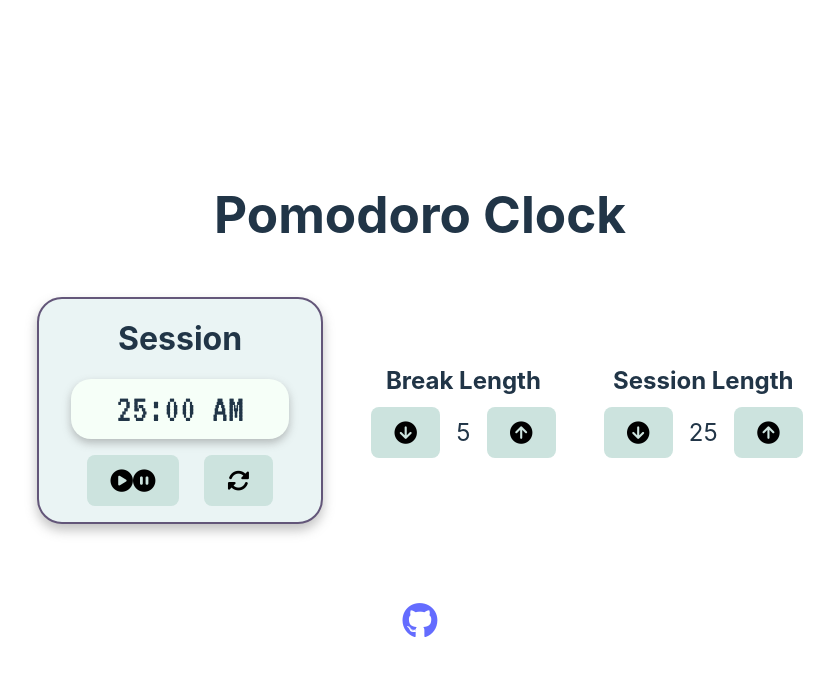
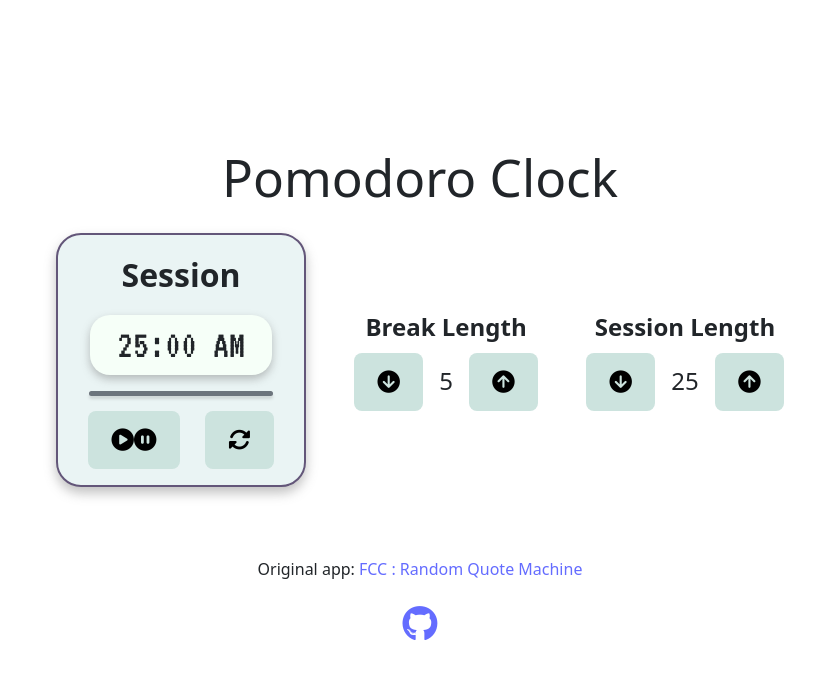
Before and after one commit to Adri-0311/pomodoro-clock, a React (Vite) app: page / in a window 1280 px wide. Shown: the top 678 px of the page, without its empty margins (220-1054 px from the left). Built offline with nearby package versions, Linux system fonts and the light colour scheme.

Commit message:
Replace SWC to Babel and improve the style

```diff
--- a/index.html
+++ b/index.html
@@ -1,20 +1,36 @@
 <!DOCTYPE html>
-<html lang="en">
-
+<html lang="en" data-bs-theme="">
   <head>
     <meta charset="UTF-8" />
     <link rel="icon" type="image/svg+xml" href="/vite.svg" />
-  <link rel="stylesheet" href="https://cdnjs.cloudflare.com/ajax/libs/font-awesome/6.4.0/css/all.min.css"
+    <link
+      rel="stylesheet"
+      href="https://cdnjs.cloudflare.com/ajax/libs/font-awesome/6.4.0/css/all.min.css"
       integrity="sha512-iecdLmaskl7CVkqkXNQ/ZH/XLlvWZOJyj7Yy7tcenmpD1ypASozpmT/E0iPtmFIB46ZmdtAc9eNBvH0H/ZpiBw=="
-    crossorigin="anonymous" referrerpolicy="no-referrer" />
+      crossorigin="anonymous"
+      referrerpolicy="no-referrer"
+    />
+    <link
+      rel="stylesheet"
+      href="https://cdn.jsdelivr.net/npm/bootstrap@5.3.0/dist/css/bootstrap.min.css"
+    />
+
     <meta name="viewport" content="width=device-width, initial-scale=1.0" />
+    <meta name="author" content="Adrián Curto Sánchez" />
+    <meta
+      name="description"
+      content="Front end development libraries project from freecodecamp"
+    />
     <title>Pomodoro Clock</title>
   </head>
 
   <body>
     <div id="root"></div>
     <script type="module" src="/src/main.jsx"></script>
-  <script crossorigin="anonymous" src="https://cdn.freecodecamp.org/testable-projects-fcc/v1/bundle.js"></script>
+    <script
+      crossorigin="anonymous"
+      src="https://cdn.freecodecamp.org/testable-projects-fcc/v1/bundle.js"
+    ></script>
+    <!-- <script src="https://cdn.jsdelivr.net/npm/bootstrap@5.3.0/dist/js/bootstrap.bundle.min.js"></script> -->
   </body>
-
 </html>
--- a/src/App.jsx
+++ b/src/App.jsx
@@ -1,15 +1,17 @@
-import { useEffect, useRef, useState } from "react";
-import ButtonUpDown from "./components/ButtonUpDown.jsx";
-import Clock from "./components/Clock.jsx";
-import "./App.css";
+import { useEffect, useRef, useState } from 'react';
+import {
+  BREAK_TIME,
+  SESSION_TIME,
+  PAUSE,
+  PLAY,
+  TYPE_SESSION,
+  TYPE_BREAK,
+} from './constants/const';
+import ButtonUpDown from './components/ButtonUpDown.jsx';
+import Clock from './components/Clock.jsx';
+import './App.css';
 
 function App() {
-  const BREAK_TIME = 5,
-    SESSION_TIME = 25,
-    PAUSE = 0,
-    PLAY = 1,
-    TYPE_SESSION = 10,
-    TYPE_BREAK = 11;
   const initState = {
     status: PAUSE,
     sessionType: TYPE_SESSION,
@@ -86,7 +88,7 @@ function App() {
   }, [timeLeft]);
 
   const control = () => {
-    if (timeLeft < 0) {
+    if (timeLeft <= 0) {
       changeSessionBreak();
       audioAlarm.current.play();
       countDown();
@@ -116,53 +118,54 @@ function App() {
     const date = new Date(0);
     date.setSeconds(time);
     let dateFormat = date.toLocaleTimeString([], {
-      hour: "2-digit",
-      minute: "2-digit",
-      second: "2-digit",
+      hour: '2-digit',
+      minute: '2-digit',
+      second: '2-digit',
     });
-    dateFormat = dateFormat.split(":");
-    return dateFormat[0] === "02" ? "60:00" : dateFormat.slice(1).join(":");
+    dateFormat = dateFormat.split(':');
+    return dateFormat[0] === '02' ? '60:00' : dateFormat.slice(1).join(':');
   };
 
   return (
     <>
-      <h1 className="title">Pomodoro Clock</h1>
+      <h1 className='title'>Pomodoro Clock</h1>
 
-      <div className="container-break-session">
+      <div className='container-break-session'>
         <Clock
+          timerState={timerState}
           sessionType={timerState.sessionType}
-          typeSession={TYPE_SESSION}
           timeDisplay={timeDisplay(timeLeft)}
           handlePlayPause={handlePlayPause}
           handleReset={handleReset}
           audioAlarm={audioAlarm}
+          timeLeft={timeLeft}
         />
 
-        <div className="break-container">
-          <div id="break-label" className="label">
+        <div className='break-container'>
+          <div id='break-label' className='label'>
             Break Length
           </div>
           <ButtonUpDown
-            id="break-decrement"
+            id='break-decrement'
             handleLength={handleLength}
             params={{ time: timerState.breakTime, value: -1, type: TYPE_BREAK }}
             isUp={false}
           />
-          <span id="break-length">{timerState.breakTime}</span>
+          <span id='break-length'>{timerState.breakTime}</span>
           <ButtonUpDown
-            id="break-increment"
+            id='break-increment'
             handleLength={handleLength}
             params={{ time: timerState.breakTime, value: 1, type: TYPE_BREAK }}
             isUp={true}
           />
         </div>
 
-        <div className="session-container">
-          <div id="session-label" className="label">
+        <div className='session-container'>
+          <div id='session-label' className='label'>
             Session Length
           </div>
           <ButtonUpDown
-            id="session-decrement"
+            id='session-decrement'
             handleLength={handleLength}
             params={{
               time: timerState.sessionTime,
@@ -171,9 +174,9 @@ function App() {
             }}
             isUp={false}
           />
-          <span id="session-length">{timerState.sessionTime}</span>
+          <span id='session-length'>{timerState.sessionTime}</span>
           <ButtonUpDown
-            id="session-increment"
+            id='session-increment'
             handleLength={handleLength}
             params={{
               time: timerState.sessionTime,
@@ -185,7 +188,16 @@ function App() {
         </div>
       </div>
 
-      <a href="https://github.com/Adri-0311/pomodoro-clock" className="github"><i class="fa-brands fa-github"></i></a>
+      <p className='text-center'>
+        Original app:&nbsp;
+        <a href='https://25--5-clock.freecodecamp.rocks/' target='_balank'>
+          FCC : Random Quote Machine
+        </a>
+      </p>
+
+      <a href='https://github.com/Adri-0311/pomodoro-clock' className='github'>
+        <i className='fa-brands fa-github'></i>
+      </a>
     </>
   );
 }
--- a/src/components/ButtonUpDown.jsx
+++ b/src/components/ButtonUpDown.jsx
@@ -1,6 +1,6 @@
 import '../css/ButtonUpDown.css';
 export default function ButtonUpDown({ id, handleLength, params, isUp }) {
-  let icon = `fa-solid ${isUp ? 'fa-circle-arrow-up' : 'fa-circle-arrow-down'}`;
+  const icon = `fa-solid ${isUp ? 'fa-circle-arrow-up' : 'fa-circle-arrow-down'}`;
   return (
     <button id={id} onClick={() => handleLength(params)}>
       <i className={icon}></i>
--- a/src/components/Clock.jsx
+++ b/src/components/Clock.jsx
@@ -1,24 +1,41 @@
-import "../css/Clock.css";
+import '../css/Clock.css';
+import { TYPE_SESSION } from '../constants/const';
+import ProgressBar from './ProgressBar';
 
-export default function Clock(props) {
+export default function Clock({
+  timerState,
+  sessionType,
+  timeDisplay,
+  handlePlayPause,
+  handleReset,
+  audioAlarm,
+  timeLeft,
+}) {
   return (
-    <div className="clock-container">
-      <div id="timer-label">
-        {props.sessionType === props.typeSession ? "Session" : "Break"}
+    <div className='clock-container'>
+      <div id='timer-label'>
+        {sessionType === TYPE_SESSION ? 'Session' : 'Break'}
       </div>
-      <div id="time-left">{props.timeDisplay}</div>
-      <button id="start_stop" onClick={props.handlePlayPause}>
-        <i className="fa-solid fa-circle-play"></i>
-        <i className="fa-solid fa-circle-pause"></i>
+      <div id='time-left'>{timeDisplay}</div>
+      <ProgressBar
+        timeLeft={timeLeft}
+        status={timerState.status}
+        sessionType={timerState.sessionType}
+        sessionTime={timerState.sessionTime}
+        breakTime={timerState.breakTime}
+      />
+      <button id='start_stop' onClick={handlePlayPause}>
+        <i className='fa-solid fa-circle-play'></i>
+        <i className='fa-solid fa-circle-pause'></i>
       </button>
-      <button id="reset" onClick={props.handleReset}>
-        <i className="fa-solid fa-rotate"></i>
+      <button id='reset' onClick={handleReset}>
+        <i className='fa-solid fa-rotate'></i>
       </button>
       <audio
-        id="beep"
-        src="https://actions.google.com/sounds/v1/alarms/beep_short.ogg"
-        preload="auto"
-        ref={props.audioAlarm}
+        id='beep'
+        src='https://actions.google.com/sounds/v1/alarms/beep_short.ogg'
+        preload='auto'
+        ref={audioAlarm}
       ></audio>
     </div>
   );
--- /dev/null
+++ b/src/components/ProgressBar.jsx
@@ -0,0 +1,37 @@
+import { TYPE_SESSION, TYPE_BREAK, PLAY } from '../constants/const';
+import '../css/ProgressBar.css';
+
+export default function ProgressBar({
+  timeLeft,
+  status,
+  sessionType,
+  sessionTime,
+  breakTime,
+}) {
+  const percentOfTime =
+    sessionType === TYPE_SESSION
+      ? ((timeLeft / (sessionTime * 60)) * 100).toFixed(1)
+      : ((timeLeft / (breakTime * 60)) * 100).toFixed(1);
+
+  let color = 'text-bg-secondary';
+  if (status === PLAY && sessionType === TYPE_SESSION) {
+    color = 'text-bg-success';
+  } else if (status === PLAY && sessionType === TYPE_BREAK) {
+    color = 'text-bg-danger';
+  }
+  return (
+    <div
+      className='progress'
+      role='progressbar'
+      aria-label='Time left'
+      aria-valuenow={percentOfTime}
+      aria-valuemin='0'
+      aria-valuemax='100'
+    >
+      <div
+        className={'progress-bar overflow-visible ' + color}
+        style={{ width: percentOfTime + '%' }}
+      ></div>
+    </div>
+  );
+}
--- /dev/null
+++ b/src/constants/const.js
@@ -0,0 +1,6 @@
+export const BREAK_TIME = 5;
+export const SESSION_TIME = 25;
+export const PAUSE = 0;
+export const PLAY = 1;
+export const TYPE_SESSION = 10;
+export const TYPE_BREAK = 11;
--- /dev/null
+++ b/src/css/ProgressBar.css
@@ -0,0 +1,6 @@
+.progress {
+  height: 5px;
+  margin: 15px;
+  box-shadow: rgba(99, 99, 99, 0.2) 0px 3px 3px 0px;
+  background-color: lightgray;
+}
--- a/src/main.jsx
+++ b/src/main.jsx
@@ -3,8 +3,21 @@ import ReactDOM from 'react-dom/client';
 import App from './App.jsx';
 import './index.css';
 
+const updateTheme = () => {
+  if (window.matchMedia('(prefers-color-scheme: dark)').matches) {
+    document.documentElement.setAttribute('data-bs-theme', 'dark');
+  } else {
+    document.documentElement.setAttribute('data-bs-theme', 'ligth');
+  }
+};
+updateTheme();
+
+window
+  .matchMedia('(prefers-color-scheme: dark)')
+  .addEventListener('change', updateTheme);
+
 ReactDOM.createRoot(document.getElementById('root')).render(
   <React.StrictMode>
     <App />
-  </React.StrictMode>,
+  </React.StrictMode>
 );
--- a/vite.config.js
+++ b/vite.config.js
@@ -1,5 +1,5 @@
 import { defineConfig } from 'vite';
-import react from '@vitejs/plugin-react-swc';
+import react from '@vitejs/plugin-react';
 
 // https://vitejs.dev/config/
 export default defineConfig({
```
Also changed, not shown: package.json (+6 -6 lines), 2 other files (tests, documents, lock files or other folders). Lines whose indentation alone changed are shown as unchanged.
